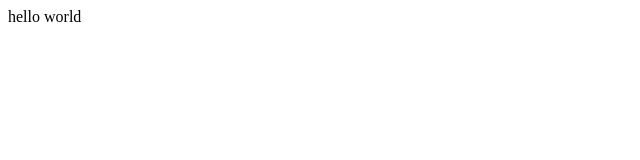
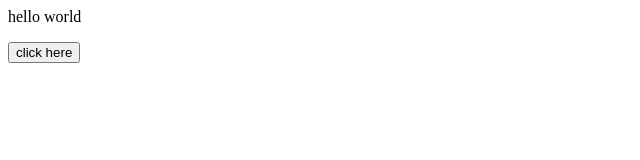
Before and after one commit to syedaafnan9-collab/afnan-demo, a plain HTML site: page index.html in a window 1280 px wide. Shown: the whole page, without its empty margins (0-640 px from the left). Drawn offline with Linux system fonts and the light colour scheme.

Commit message:
Added button in index file

```diff
--- a/index.html
+++ b/index.html
@@ -1 +1,2 @@
 <p> hello world </p>
+<button> click here </button>
```
